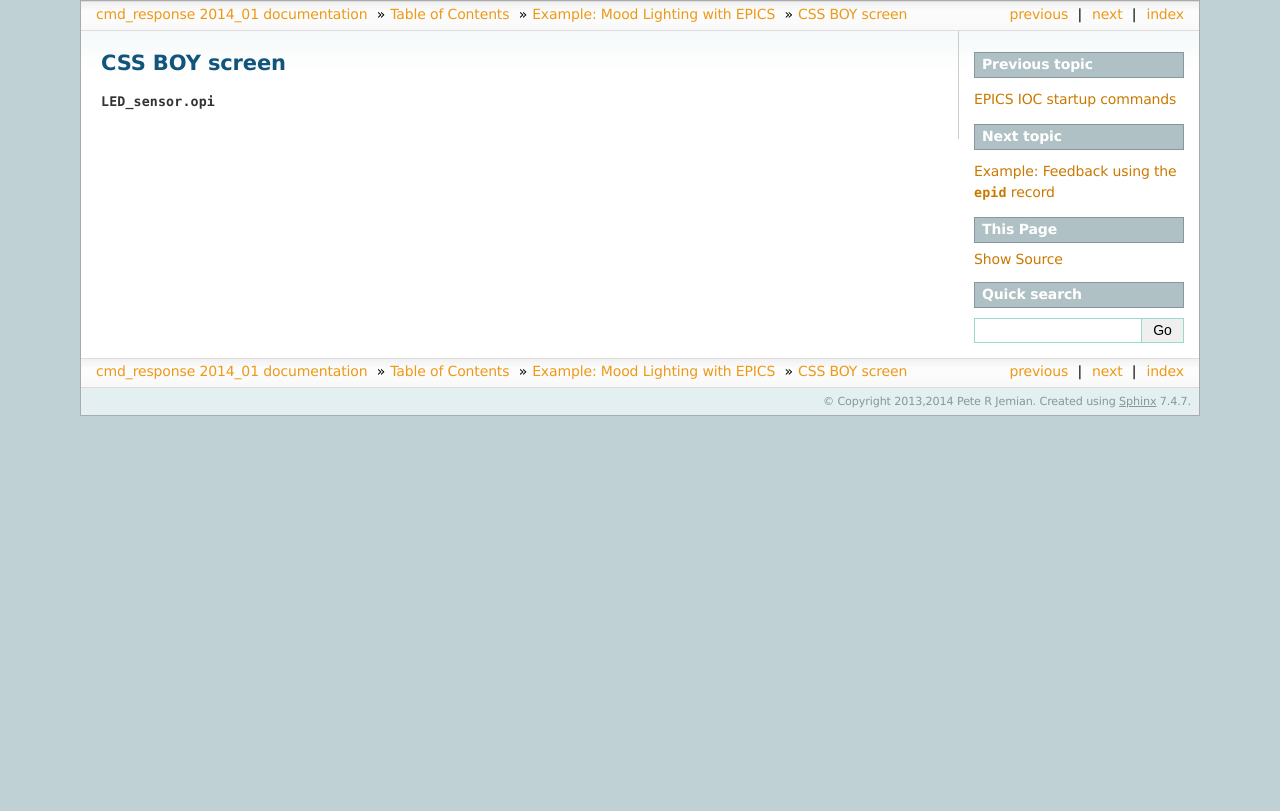
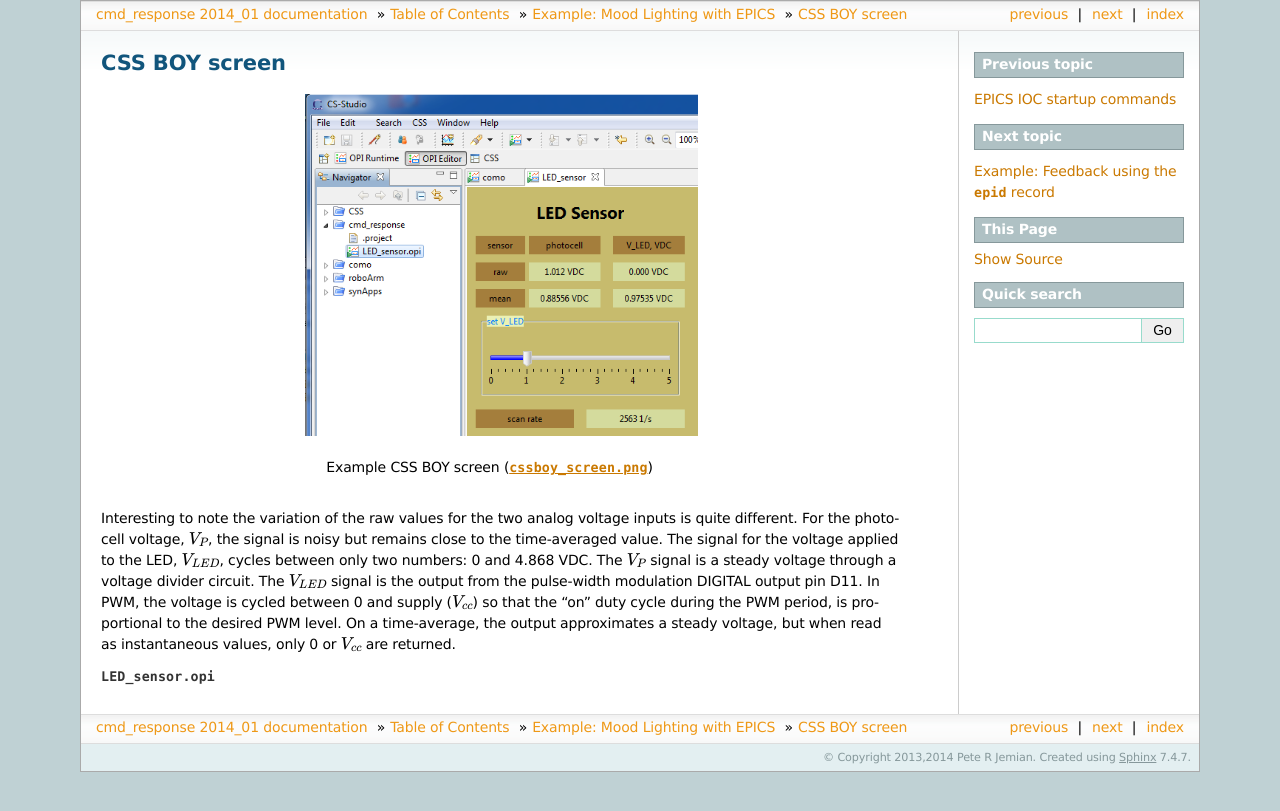
Before and after one commit to prjemian/cmd_response, a Sphinx documentation site: the page built from doc/source/epics/cssboy.rst, in a window 1280 px wide. Shown: the top 811 px of the page. Built offline with Sphinx 7.4.7, drawn with Linux system fonts in a browser that asks for light colours.

Commit message:
art work
git-svn-id: http://svn.jemian.org/svn/regitte/arduino/cmd_response@2058 4ca16b70-4e1b-0410-88e2-31485261bf7f

```diff
--- a/doc/source/circuit/index.rst
+++ b/doc/source/circuit/index.rst
@@ -45,7 +45,7 @@ as R2 tends towards zero.
 
 .. figure:: photocell-schem.png
        :alt: fig.photocell-schem
-       :width: 50%
+       :width: 70%
        :align: center
 
        Voltage divider circuit with the photocell
@@ -69,7 +69,7 @@ using pulse-width modulation and the ``analogWrite()`` function.  [#]_
 
  .. figure:: LED_schem.png
        :alt: fig.LED_schem
-       :width: 50%
+       :width: 80%
        :align: center
 
        Lighting an LED with an applied voltage.
--- a/doc/source/epics/cssboy.rst
+++ b/doc/source/epics/cssboy.rst
@@ -4,10 +4,28 @@
 
 .. _cssboy:
 
-==================================
 CSS BOY screen
-==================================
+##############
 
-.. TODO: needs a screen shot
+.. figure:: cssboy_screen.png
+   :alt: fig.cssboy_screen
+   :width: 50%
+   :align: center
+
+   Example CSS BOY screen
+   (:download:`cssboy_screen.png`)
+
+Interesting to note the variation of the raw values for the two analog voltage
+inputs is quite different.  For the photocell voltage,
+:math:`V_P`, the signal is noisy but remains close to the
+time-averaged value.  The signal for the voltage applied to the LED,
+:math:`V_{LED}`, cycles between only two numbers: 0 and 4.868 VDC.
+The :math:`V_P` signal is a steady voltage through a voltage divider circuit.
+The :math:`V_{LED}` signal is the output from the pulse-width modulation
+DIGITAL output pin D11.  In PWM, the voltage is cycled between 0 and supply
+(:math:`V_{cc}`) so that the "on" duty cycle during the PWM period, is
+proportional to the desired PWM level.  On a time-average, the output
+approximates a steady voltage, but when read as instantaneous values, only
+0 or :math:`V_{cc}` are returned.
 
 :download:`LED_sensor.opi <../../../epics/cssboy/LED_sensor.opi>`
```
Also changed, not shown: doc/source/circuit/LED_schem.png, doc/source/circuit/photocell-schem.png, doc/source/epics/cssboy_screen.png (added), 1 other file.
